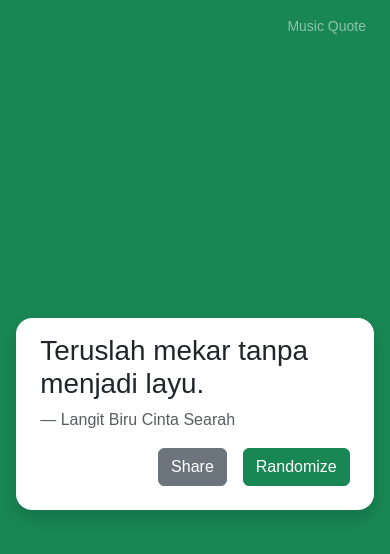
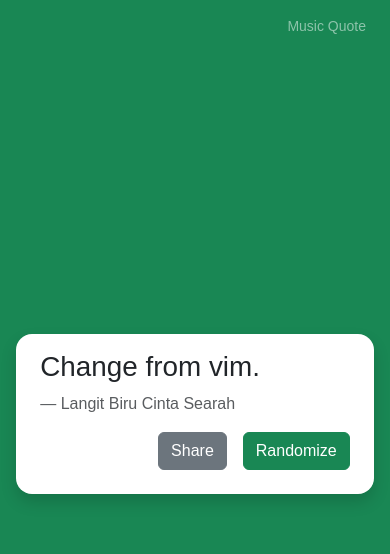
Before and after one commit to faizbyp/music-quote, a React (Vite) app: page / in a window 390 px wide. Shown: the top 554 px of the page. Built offline with nearby package versions, Linux system fonts and the light colour scheme.

Commit message:
change from termux on phone

```diff
--- a/src/App.jsx
+++ b/src/App.jsx
@@ -8,7 +8,7 @@ function App() {
       <small className="position-absolute top-0 end-0 px-4 py-3 text-white-50">Music Quote</small>
         <div className="row h-100 justify-content-center align-items-center">
           <figure id='quote-box' className="col-11 col-md-8 col-lg-6 col-xxl-4 bg-white px-4 py-3 rounded-4 shadow">
-            <h1 id="text">Teruslah mekar tanpa menjadi layu.</h1>
+            <h1 id="text">Change from vim.</h1>
             <p id='author' className="text-body-secondary">— Langit Biru Cinta Searah</p>
             <section id="buttons" className='text-end mb-2'>
               <a id='tweet-quote' href="https://twitter.com/intent/tweet" target='_blank' className='btn btn-secondary'>Share</a>
```
